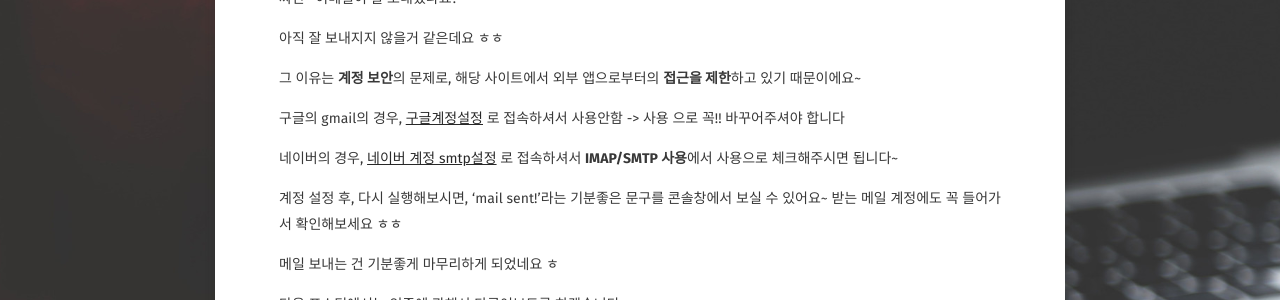
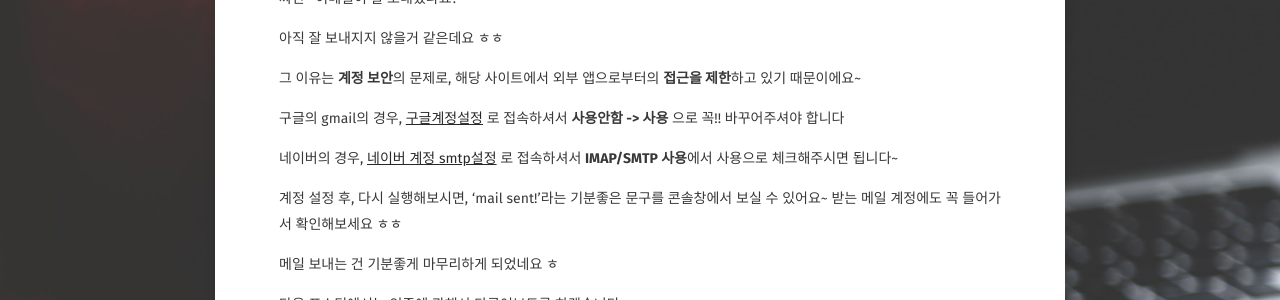
Before and after one commit to plan5886/plan5886.github.io, a Jekyll site: the page built from _posts/2019-12-15-[nodejs]nodemailer with naver.md, in a window 1280 px wide and 900 px high, scrolled down 2613 px. Shown: the part 247-547 px from the top of the window. Built offline with Jekyll 4.4.1, drawn with Linux system fonts in a browser that asks for light colours; some web fonts are replaced; comment, search, counter and statistics services are not loaded.

```diff
--- a/_posts/2019-12-15-[nodejs]nodemailer with naver.md
+++ b/_posts/2019-12-15-[nodejs]nodemailer with naver.md
@@ -101,7 +101,7 @@ router.post('/', function(req, res, next) {
 
 그 이유는 **계정 보안**의 문제로, 해당 사이트에서 외부 앱으로부터의 **접근을 제한**하고 있기 때문이에요~
 
-구글의 gmail의 경우, [구글계정설정](myaccount.google.com/lesssecureapps) 로 접속하셔서 사용안함 -> 사용 으로 꼭!! 바꾸어주셔야 합니다
+구글의 gmail의 경우, [구글계정설정](myaccount.google.com/lesssecureapps) 로 접속하셔서 **사용안함 -> 사용** 으로 꼭!! 바꾸어주셔야 합니다
 
 네이버의 경우, [네이버 계정 smtp설정](https://mail.naver.com/option/imap) 로 접속하셔서 **IMAP/SMTP 사용**에서 사용으로 체크해주시면 됩니다~
 
```
